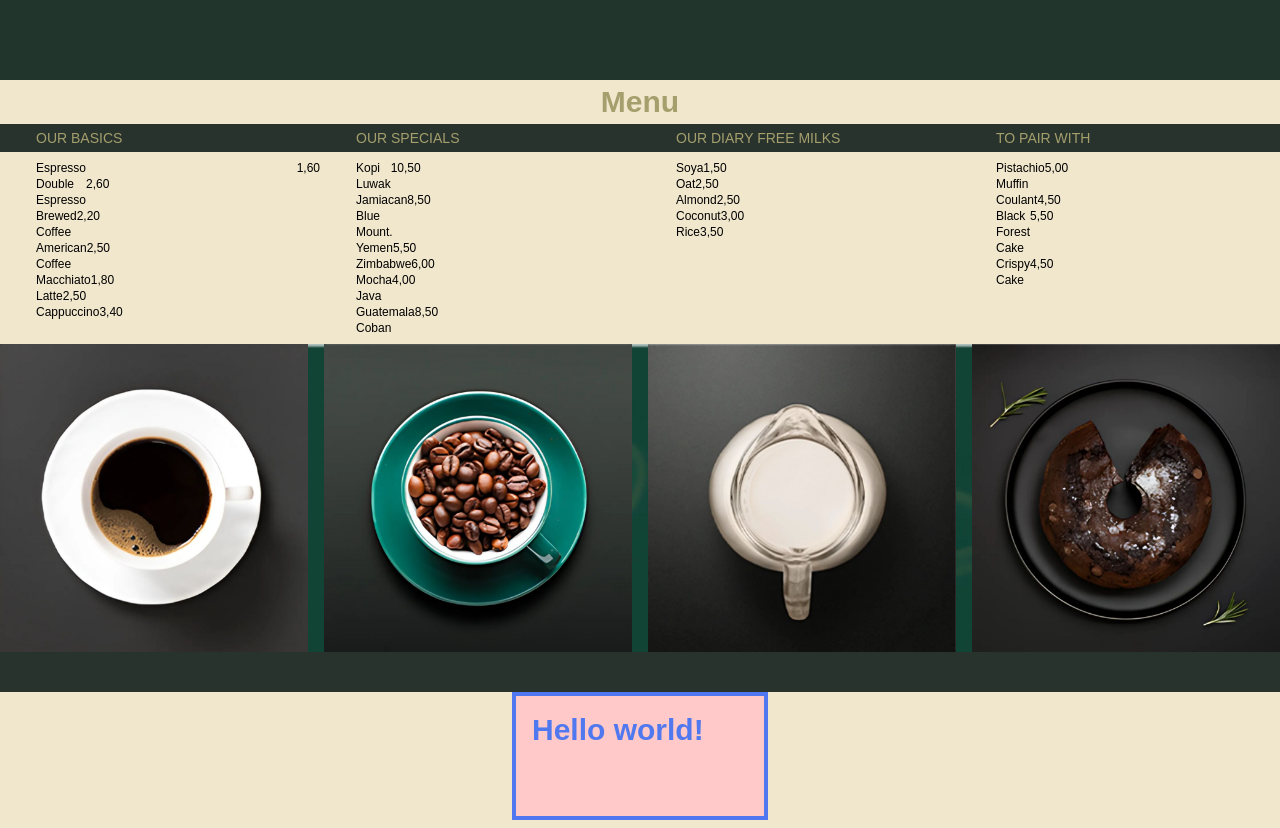
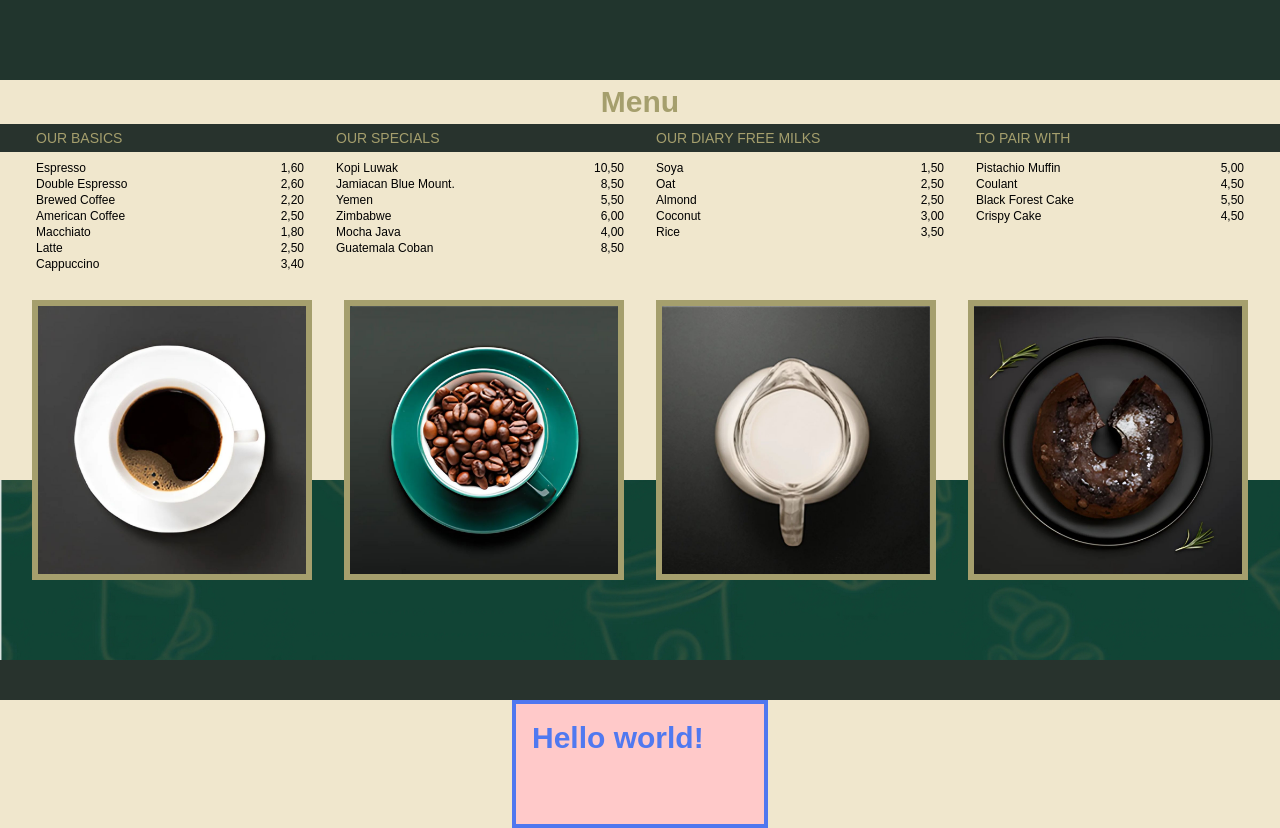
Before and after one commit to Razi86/Tailwind, a plain HTML site: page index.html in a window 1280 px wide. Shown: the part 800-1628 px from the top of the page. Drawn offline with nearby package versions, Linux system fonts and the light colour scheme.

Commit message:
add css to menu

```diff
--- a/index.html
+++ b/index.html
@@ -85,125 +85,129 @@
             <h2 class="text-center text-3xl/11 font-bold">Menu</h2>
             <!-- menu category -->
             <div class="menu-titles text-sm/7 font-medium flex">
-                <div class="w-1/4 pl-9">OUR BASICS</div>
-                <div class="w-1/4 pl-9">OUR SPECIALS</div>
-                <div class="w-1/4 pl-9">OUR DIARY FREE MILKS</div>
-                <div class="w-1/4 pl-9">TO PAIR WITH</div>
+                <div class="w-1/4 px-4 pl-9">OUR BASICS</div>
+                <div class="w-1/4 px-4">OUR SPECIALS</div>
+                <div class="w-1/4 px-4">OUR DIARY FREE MILKS</div>
+                <div class="w-1/4 px-4 pr-9">TO PAIR WITH</div>
             </div>
             <!-- menu items -->
-            <div class="menu-items text-xs py-2 flex justify-between">
-                <div class="w-1/4">
-                    <div class="flex pl-9 justify-between">
+            <div class="menu-items text-xs py-2 flex justify-between -mb-20">
+                <div class="w-1/4 px-4 pl-9">
+                    <div class="flex justify-between">
                         <div class="item-title">Espresso</div>
                         <div class="item-price">1,60</div>
                     </div>
-                    <div class="flex w-1/4 pl-9">
+                    <div class="flex justify-between">
                         <div class="item-title">Double Espresso</div>
                         <div class="item-price">2,60</div>
                     </div>
-                    <div class="flex w-1/4 pl-9">
+                    <div class="flex justify-between">
                         <div class="item-title">Brewed Coffee</div>
                         <div class="item-price">2,20</div>
                     </div>
-                    <div class="flex w-1/4 pl-9">
+                    <div class="flex justify-between">
                         <div class="item-title">American Coffee</div>
                         <div class="item-price">2,50</div>
                     </div>
-                    <div class="flex w-1/4 pl-9">
+                    <div class="flex justify-between">
                         <div class="item-title">Macchiato</div>
                         <div class="item-price">1,80</div>
                     </div>
-                    <div class="flex w-1/4 pl-9">
+                    <div class="flex justify-between">
                         <div class="item-title">Latte</div>
                         <div class="item-price">2,50</div>
                     </div>
-                    <div class="flex w-1/4 pl-9">
+                    <div class="flex justify-between">
                         <div class="item-title">Cappuccino</div>
                         <div class="item-price">3,40</div>
                     </div>
                 </div>
-                <div class="w-1/4">
-                    <div class="flex w-1/4 pl-9">
+                <div class="w-1/4 px-4">
+                    <div class="flex justify-between">
                         <div class="item-title">Kopi Luwak</div>
                         <div class="item-price">10,50</div>
                     </div>
-                    <div class="flex w-1/4 pl-9">
+                    <div class="flex justify-between">
                         <div class="item-title">Jamiacan Blue Mount.</div>
                         <div class="item-price">8,50</div>
                     </div>
-                    <div class="flex w-1/4 pl-9">
+                    <div class="flex justify-between">
                         <div class="item-title">Yemen</div>
                         <div class="item-price">5,50</div>
                     </div>
-                    <div class="flex w-1/4 pl-9">
+                    <div class="flex justify-between">
                         <div class="item-title">Zimbabwe</div>
                         <div class="item-price">6,00</div>
                     </div>
-                    <div class="flex w-1/4 pl-9">
+                    <div class="flex justify-between">
                         <div class="item-title">Mocha Java</div>
                         <div class="item-price">4,00</div>
                     </div>
-                    <div class="flex w-1/4 pl-9">
+                    <div class="flex justify-between">
                         <div class="item-title">Guatemala Coban</div>
                         <div class="item-price">8,50</div>
                     </div>
                 </div>
-                <div class="w-1/4">
-                    <div class="flex w-1/4 pl-9">
+                <div class="w-1/4 px-4">
+                    <div class="flex justify-between">
                         <div class="item-title">Soya</div>
                         <div class="item-price">1,50</div>
                     </div>
-                    <div class="flex w-1/4 pl-9">
+                    <div class="flex justify-between">
                         <div class="item-title">Oat</div>
                         <div class="item-price">2,50</div>
                     </div>
-                    <div class="flex w-1/4 pl-9">
+                    <div class="flex justify-between">
                         <div class="item-title">Almond</div>
                         <div class="item-price">2,50</div>
                     </div>
-                    <div class="flex w-1/4 pl-9">
+                    <div class="flex justify-between">
                         <div class="item-title">Coconut</div>
                         <div class="item-price">3,00</div>
                     </div>
-                    <div class="flex w-1/4 pl-9">
+                    <div class="flex justify-between">
                         <div class="item-title">Rice</div>
                         <div class="item-price">3,50</div>
                     </div>
                 </div>
-                <div class="w-1/4">
-                    <div class="flex w-1/4 pl-9">
+                <div class="w-1/4 px-4 pr-9">
+                    <div class="flex justify-between">
                         <div class="item-title">Pistachio Muffin</div>
                         <div class="item-price">5,00</div>
                     </div>
-                    <div class="flex w-1/4 pl-9">
+                    <div class="flex justify-between">
                         <div class="item-title">Coulant</div>
                         <div class="item-price">4,50</div>
                     </div>
-                    <div class="flex w-1/4 pl-9">
+                    <div class="flex justify-between">
                         <div class="item-title">Black Forest Cake</div>
                         <div class="item-price">5,50</div>
                     </div>
-                    <div class="flex w-1/4 pl-9">
+                    <div class="flex justify-between">
                         <div class="item-title">Crispy Cake</div>
                         <div class="item-price">4,50</div>
                     </div>
                 </div>
             </div>
             <!-- menu images -->
-            <div class="menu-images flex justify-evenly gap-4">
-                <div class="menu-image">
-                    <img src="./src/assets/images/section2-menu-image1.jpg" alt="Coffee">
+            <div class="flex h-auto relative top-25 px-4">
+                <div class="w-1/4 px-4">
+                    <img class="border-6 border-[#a59f6d]" src="./src/assets/images/section2-menu-image1.jpg" alt="Coffee">
                 </div>
-                <div class="menu-image">
-                    <img src="./src/assets/images/section2-menu-image2.jpg" alt="Coffee Bean">
+                <div class="w-1/4 px-4">
+                    <img class="border-6 border-[#a59f6d]" src="./src/assets/images/section2-menu-image2.jpg" alt="Coffee Bean">
 
                 </div>
-                <div class="menu-image">
-                    <img src="./src/assets/images/section2-menu-image3.jpg" alt="Milch">
+                <div class="w-1/4 px-4">
+                    <img class="border-6 border-[#a59f6d]" src="./src/assets/images/section2-menu-image3.jpg" alt="Milch">
                 </div>
-                <div class="menu-image">
-                    <img src="./src/assets/images/section2-menu-image4.jpg" alt="Cake">
+                <div class="w-1/4 px-4">
+                    <img class="border-6 border-[#a59f6d]" src="./src/assets/images/section2-menu-image4.jpg" alt="Cake">
                 </div>
+            </div>
+            <!-- green-background -->
+            <div class="green-photo-background w-full h-45">
+
             </div>
             <!-- divider -->
             <div class="dark-green-divider size-10 w-full"></div>
--- a/src/assets/css/style.css
+++ b/src/assets/css/style.css
@@ -28,8 +28,9 @@ body{
     color: #a59f6d;
 }
 
-.menu-images{
-    background: url(../images/header-bg.jpg);
+.green-photo-background{
+    background: url(../images/header-bg.jpg) center;
+    background-size: cover;
 }
 
 .dark-green-divider{
```
